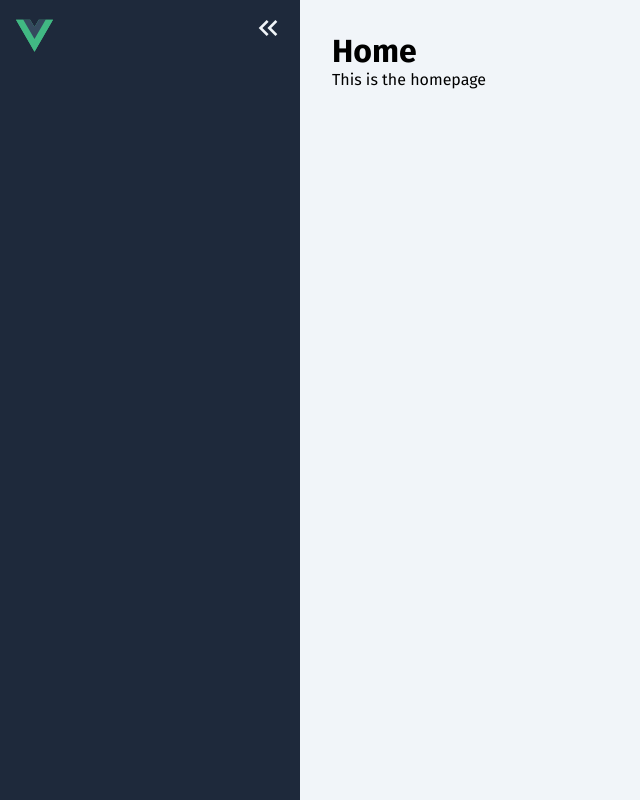
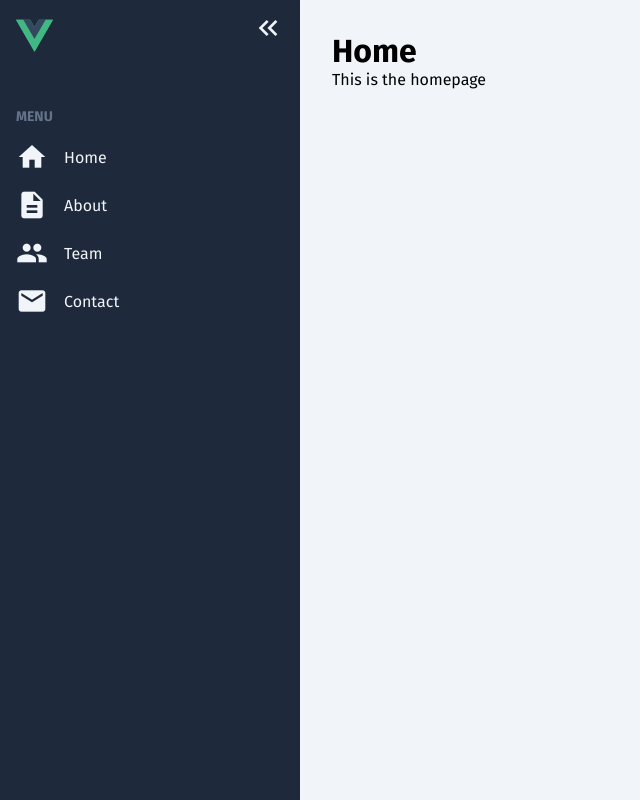
Before and after one commit to AdaN6/responsive_sidebar, a Vue app: page / in a window 1280 px wide. Both pictures are taken after a click on the button "keyboard_double_arrow_right". Shown: the whole page, without its empty margins (0-640 px from the left). Built offline with nearby package versions, Linux system fonts and the light colour scheme.

Commit message:
added menu and styled menu

```diff
--- a/src/components/Sidebar.vue
+++ b/src/components/Sidebar.vue
@@ -8,6 +8,26 @@
             <button class="menu-toggle">
                 <span class="material-icons" @click="ToggleMenu">keyboard_double_arrow_right</span>
             </button>
+        </div>
+
+        <h3>Menu</h3>
+        <div class="menu">
+            <router-link class="button" to="/">
+                <span class="material-icons">home</span>
+                <span class="text">Home</span>
+            </router-link>
+             <router-link class="button" to="/about">
+                <span class="material-icons">description</span>
+                <span class="text">About</span>
+            </router-link>
+            <router-link class="button" to="/team">
+                <span class="material-icons">group</span>
+                <span class="text">Team</span>
+            </router-link>
+            <router-link class="button" to="/contact">
+                <span class="material-icons">email</span>
+                <span class="text">Contact</span>
+            </router-link>
         </div>
     </aside>
 
@@ -77,6 +97,49 @@
         }
     }
 
+    h3, .button .text {
+        opacity: 0;
+        transition: 0.3s ease-out;
+    }
+
+    h3 {
+        color: var(--grey);
+        font-size: 0.875rem;
+        margin-bottom: 0.5rem;
+        text-transform: uppercase;
+    }
+    .menu {
+        margin: 0 -1rem;
+
+        .button {
+            display: flex;
+            align-items: center;
+            text-decoration: none;
+
+            padding: 0.5rem 1rem;
+            transition: 0.2s ease-out;
+
+            .material-icons {
+                font-size: 2rem;
+                color: var(--light);
+                transition: 0.2s ease-out;
+            }
+
+            .text {
+                color: var(--light);
+                transition: 0.2s ease-out;
+            }
+
+            &:hover {
+                background-color: var(--dark-alt);
+
+                .material-icons, .text {
+                    color: var(--primary);
+                }
+            }
+        }
+    }
+
     &.is-expanded {
         width: var(--sidebar-width);
 
@@ -85,6 +148,16 @@
 
             .menu-toggle {
                 transform: rotate(-180deg);
+            }
+        }
+
+        h3, .button .text {
+            opacity: 1;
+        }
+
+        .button {
+            .material-icons {
+                margin-right: 1rem;
             }
         }
     }
```
